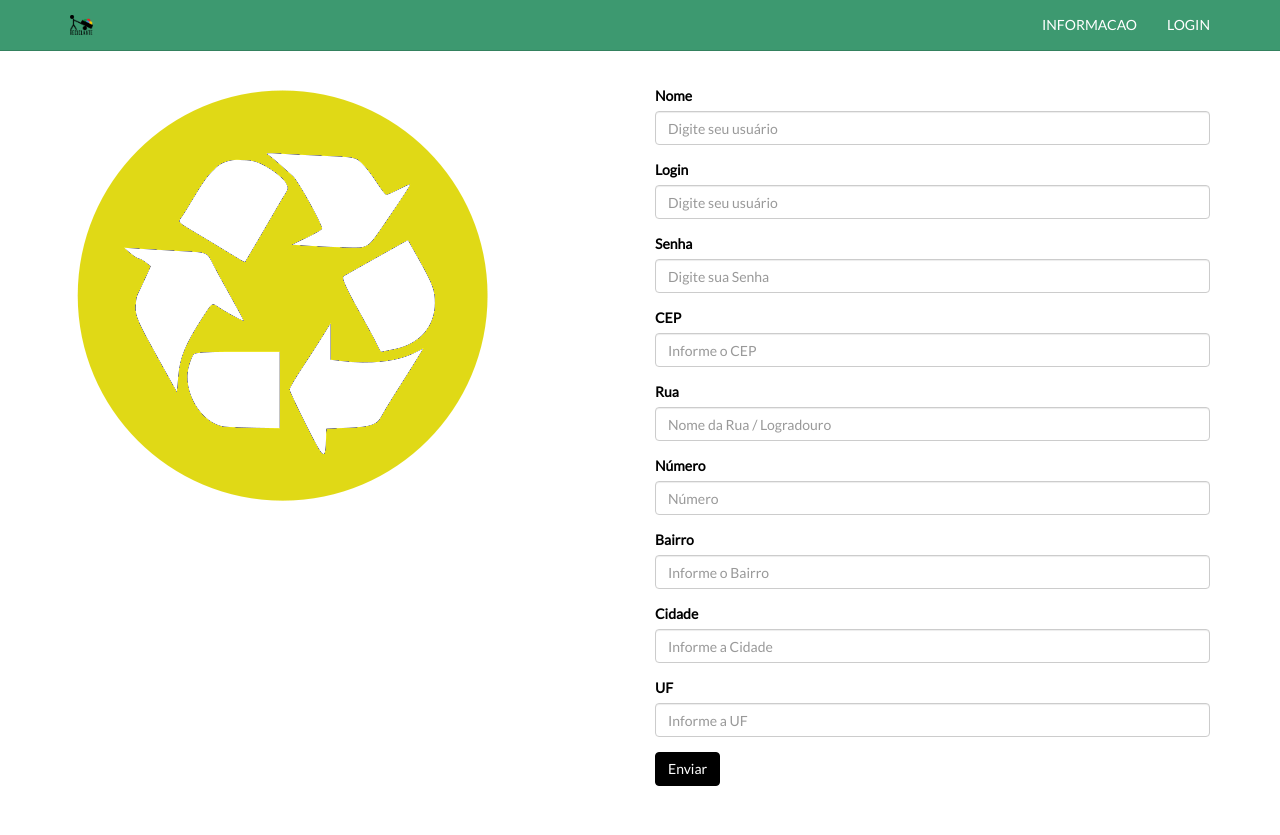
After one commit to tadeuandrade/Reciclante, a PHP site: page /cadastro.php in a window 1280 px wide. The commit adds this page. Run offline with PHP 8.4, Linux system fonts and the light colour scheme; some libraries are stand-ins or nearby versions.

Commit message:
cadastrar usuario e cadastrar coletas em paginas diferentes

```diff
--- /dev/null
+++ b/cadastro.php
@@ -0,0 +1,106 @@
+<?php
+include './pagina_inicial.php';
+
+if (isset($_SESSION["erro_login"])) {
+    echo("<script>alert('Login já existe');</script>");
+    unset($_SESSION["erro_login"]);
+}
+?>
+
+<div class="section">
+    <div class="container">
+        <div class="row">
+            <div class="col-md-6">
+                <img src="./img/metal.png" class="img-responsive">
+                <div class="section">
+                    <div class="container">
+                        <div class="row">
+
+                        </div>
+                    </div>
+                </div>
+            </div>
+            <div class="col-md-6">
+                <form role="form" action="./cadastro.php" method="post">
+                    <div class="form-group">
+                        <label class="control-label cadastro" for="exampleInputEmail1">Nome</label>
+                        <input class="form-control" id="exampleInputEmail1" name="nome" placeholder="Digite seu usuário" type="text">
+                    </div>
+                    <div class="form-group">
+                        <label class="control-label cadastro" for="exampleInputEmail1">Login</label>
+                        <input class="form-control" id="exampleInputEmail1" name="login" placeholder="Digite seu usuário" type="text">
+                    </div>
+                    <div class="form-group">
+                        <label class="control-label cadastro" for="exampleInputEmail1">Senha</label>
+                        <input class="form-control" id="exampleInputPassword1" name="senha" placeholder="Digite sua Senha" type="password">
+                    </div>
+                    <div class="form-group">
+                        <label class="control-label cadastro">CEP</label>
+                        <input class="form-control" id="cep" name="cep" type="text" maxlength="9" placeholder="Informe o CEP"  />
+                    </div>
+                    <div class="form-group">
+                        <label class="control-label cadastro">Rua</label>
+                        <input class="form-control" id="rua" name="rua" type="text" placeholder="Nome da Rua / Logradouro" />
+                    </div>
+                    <div class="form-group">
+                        <label class="control-label cadastro">Número</label>
+                        <input class="form-control" id="num" name="num" type="text" placeholder="Número" />
+                    </div>
+                    <div class="form-group">
+                        <label class="control-label cadastro">Bairro</label>
+                        <input class="form-control" id="bairro" name="bairro" type="text" placeholder="Informe o Bairro" />
+                    </div>
+                    <div class="form-group">
+                        <label class="control-label cadastro">Cidade</label>
+                        <input class="form-control" id="cidade" name="cidade" type="text" placeholder="Informe a Cidade" />
+                    </div>
+                    <div class="form-group">
+                        <label class="control-label cadastro">UF</label>
+                        <input class="form-control" id="uf" name="uf" type="text" placeholder="Informe a UF" />
+                    </div>
+                    <button type="submit" name="cadastrado" class="btn btn-info">Enviar</button>
+                </form>
+
+                <?php
+                $con = @mysqli_connect("localhost", "root", "", "bd_aula") or die("Erro ao conectar no banco: " . mysqli_connect_error());
+
+                $nome = isset($_POST["nome"]) ? $_POST["nome"] : 0;
+                $senha = isset($_POST["nome"]) ? $_POST["nome"] : 0;
+                $login = isset($_POST["login"]) ? $_POST["login"] : 0;
+                $cep = isset($_POST["cep"]) ? $_POST["cep"] : 0;
+                $rua = isset($_POST["rua"]) ? $_POST["rua"] : 0;
+                $numero = isset($_POST["num"]) ? $_POST["num"] : 0;
+                $bairro = isset($_POST["bairro"]) ? $_POST["bairro"] : 0;
+                $cidade = isset($_POST["cidade"]) ? $_POST["cidade"] : 0;
+                $uf = isset($_POST["uf"]) ? $_POST["uf"] : 0;
+
+                function get_post_action($name) {
+                    $params = func_get_args();
+
+                    foreach ($params as $name) {
+                        if (isset($_POST[$name])) {
+                            return $name;
+                        }
+                    }
+                }
+
+//var_dump($rs);
+
+                switch (get_post_action('cadastrado')) {
+                    case 'cadastrado':
+                        // Cria o SQL
+                        $sql = "INSERT INTO `tb_usuarios`(`nome`,`login`,`senha`,`cep`,`rua`,`numero`,`bairro`,`cidade`,`uf`) VALUES ('" . $nome . "','" . $login . "','" . $senha . "','" . $cep . "','" . $rua . "','" . $numero . "','" . $bairro . "','" . $cidade . "','" . $uf . "')";
+                        \var_dump($sql);
+
+                        // Executa o SQL
+                        mysqli_query($con, $sql) or die("Erro de SQL: " . mysqli_error($con)); //save article and keep editing
+
+                        echo("<script>alert('Cadastrado com sucesso');</script>");
+
+                        break;
+                }
+                ?>
+            </div>
+        </div>
+    </div>
+</div>
--- a/index.php
+++ b/index.php
@@ -7,7 +7,10 @@ if (isset($_SESSION["erro"])) {
     echo("<script>alert('" . $_SESSION["erro"] . "');</script>");
     unset($_SESSION["erro"]);
 }
+
+
 ?>
+
 <div class="section">
     <div class="container">
         <div class="row">
@@ -35,7 +38,9 @@ if (isset($_SESSION["erro"])) {
                         <input class="form-control" id="exampleInputPassword1" name="senha" placeholder="Digite sua Senha" type="password">
                     </div>
                     <button type="submit" class="btn btn-info">Enviar</button>
+                    <a href="cadastro.php"><input type="button" class="btn btn-info" value="Cadastrar"/></a>
                 </form>
+
             </div>
         </div>
     </div>
--- a/pagina_inicial.php
+++ b/pagina_inicial.php
@@ -4,6 +4,18 @@
         <meta name="viewport" content="width=device-width, initial-scale=1">
         <script type="text/javascript" src="http://cdnjs.cloudflare.com/ajax/libs/jquery/2.0.3/jquery.min.js"></script>
         <script type="text/javascript" src="http://netdna.bootstrapcdn.com/bootstrap/3.3.4/js/bootstrap.min.js"></script>
+
+        <title>CEP</title>
+        <script src="http://code.jquery.com/jquery-1.7.1.min.js" type="text/javascript"></script>
+        <script type="text/javascript" src="https://maps.google.com/maps/api/js?sensor=false"></script>
+        <script src="busca_endereco/js/gmaps.js" type="text/javascript"></script>
+        <script src="busca_endereco/js/cep_clean.js" type="text/javascript"></script>
+        <script>
+            $(function () {
+                wscep({'auto': true, 'map': 'map1'})
+            })
+        </script>
+
         <link href="http://cdnjs.cloudflare.com/ajax/libs/font-awesome/4.3.0/css/font-awesome.min.css" rel="stylesheet" type="text/css">
         <link href="index.css" rel="stylesheet" type="text/css">
     </head>
@@ -39,11 +51,11 @@
                             echo ("<li>
                             <a href='index.php'>LOGIN<br></a>
                         </li>");
-
-
                         }
                         ?>
                     </ul>
                 </div>
             </div>
         </div>
+    </body>
+</html>
```
Also changed, not shown: nbproject/customs.json (added, +8 -0 lines), reciclar.php (+19 -53 lines).
